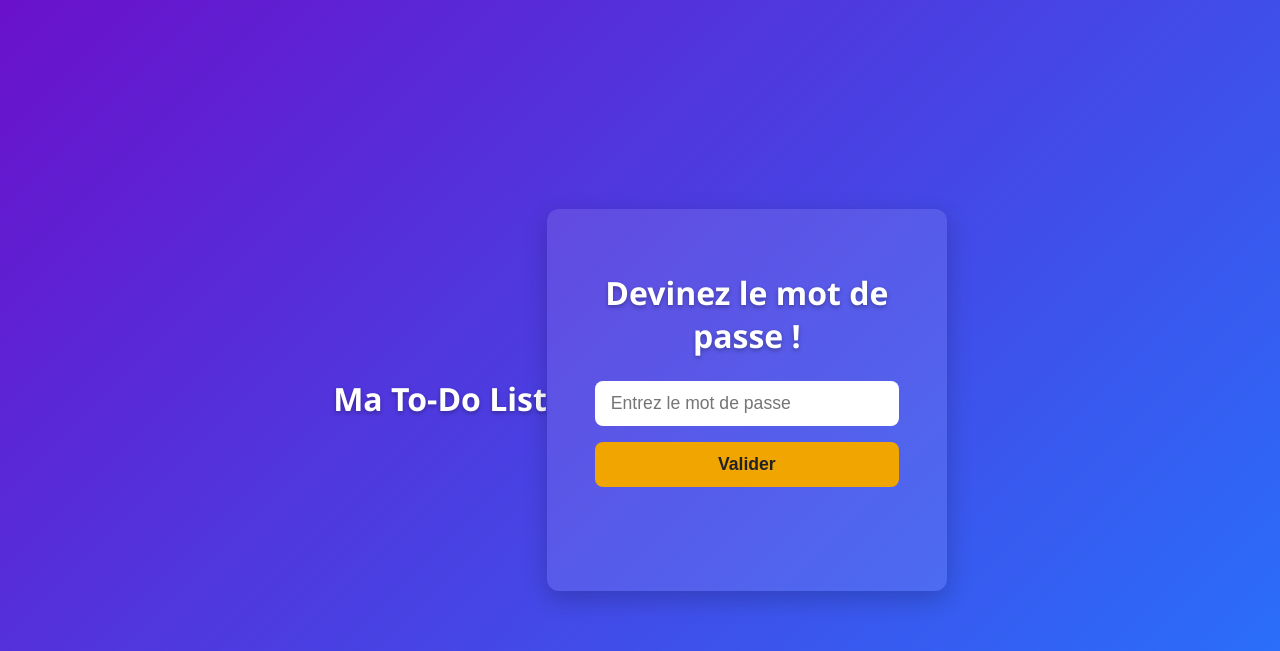
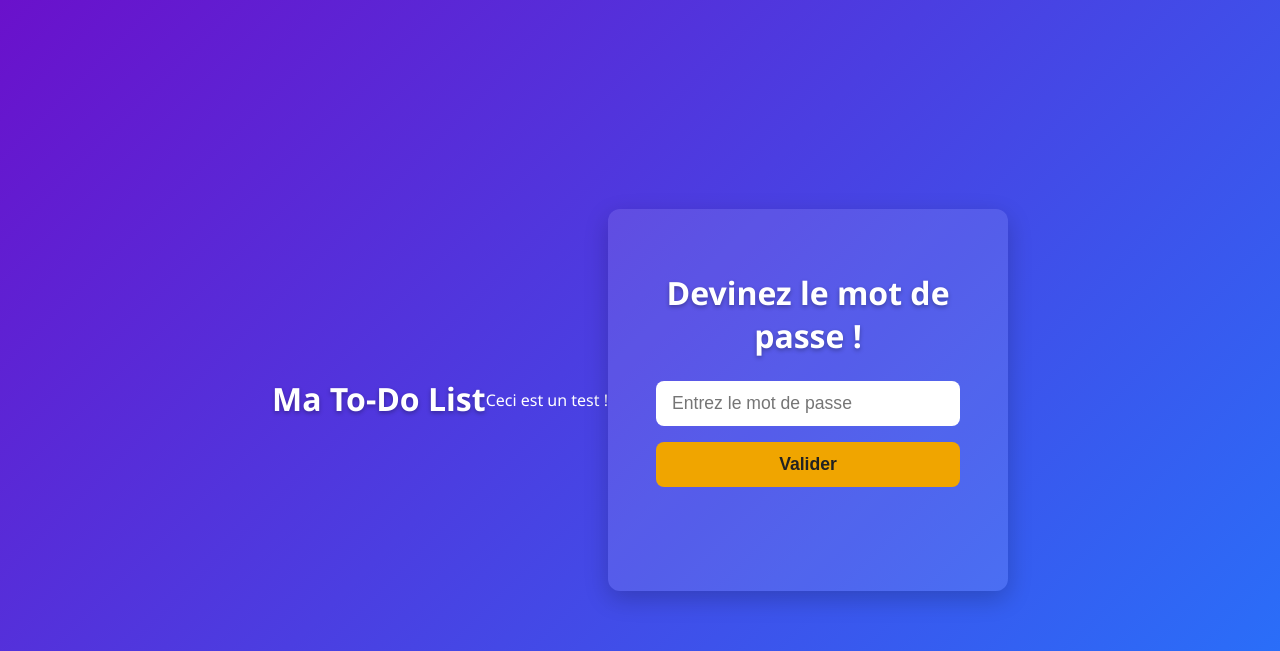
Before and after one commit to dim2008/projet, a Flask app: page / in a window 1280 px wide. Shown: the top 651 px of the page. Run offline with Flask 3, Linux system fonts and the light colour scheme.

Commit message:
Update index.html

```diff
--- a/templates/index.html
+++ b/templates/index.html
@@ -7,6 +7,7 @@
 </head>
 <body>
     <h1>Ma To-Do List</h1>
+    <p>Ceci est un test !</p>
     <div class="container">
         <h1>Devinez le mot de passe !</h1>
         <input type="text" id="passwordInput" placeholder="Entrez le mot de passe" />
```
